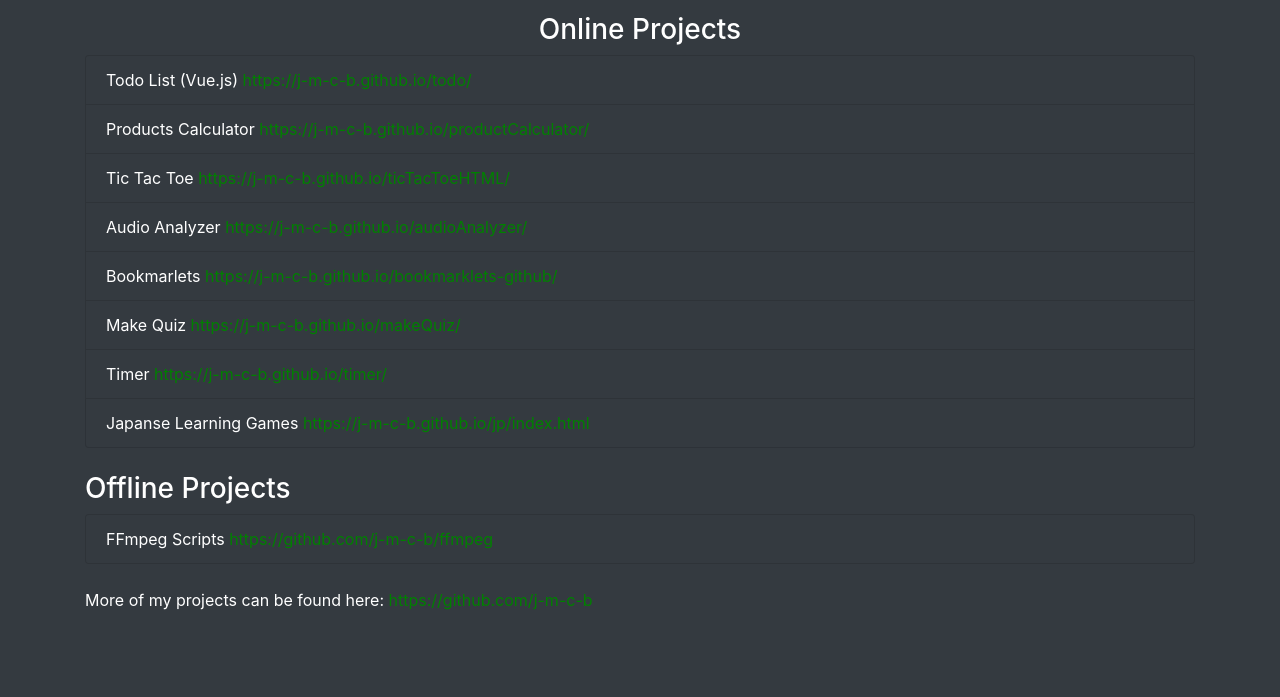
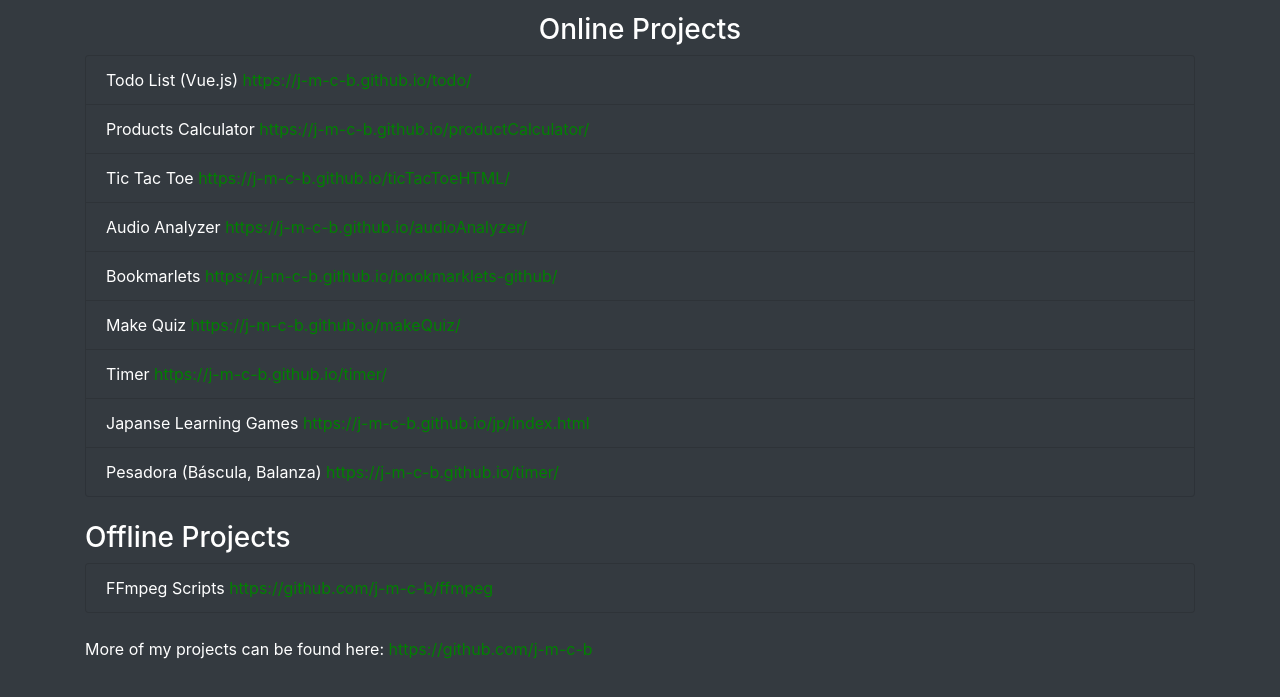
Before and after one commit to j-m-c-b/portfolio, a plain HTML site: page index.html in a window 1280 px wide. Shown: the part 97-794 px from the top of the page. Drawn offline with nearby package versions, Linux system fonts and the light colour scheme.

Commit message:
Update index.html

```diff
--- a/index.html
+++ b/index.html
@@ -44,11 +44,15 @@
                 <li class="list-group-item bg-dark"> Make Quiz <a target="_blank"
                         href=" https://j-m-c-b.github.io/makeQuiz/">
                         https://j-m-c-b.github.io/makeQuiz/</a></li>
-                <li class="list-group-item bg-dark"> Timer <a target="_blank" href=" https://j-m-c-b.github.io/timer/">
+                <li class="list-group-item bg-dark"> Timer <a target="_blank" href="https://j-m-c-b.github.io/timer/">
                         https://j-m-c-b.github.io/timer/</a>
                 </li>
                 <li class="list-group-item bg-dark">Japanse Learning Games <a target="_blank"
                         href="https://j-m-c-b.github.io/jp/index.html">https://j-m-c-b.github.io/jp/index.html</a></li>
+
+                 <li class="list-group-item bg-dark"> Pesadora (Báscula, Balanza) <a target="_blank" href="https://j-m-c-b.github.io/pesadora/">
+                        https://j-m-c-b.github.io/timer/</a>
+                </li>
             </ul>
             <br>
             <section>
```
